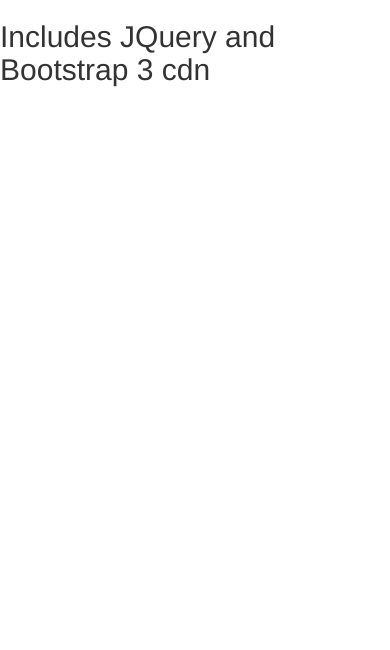
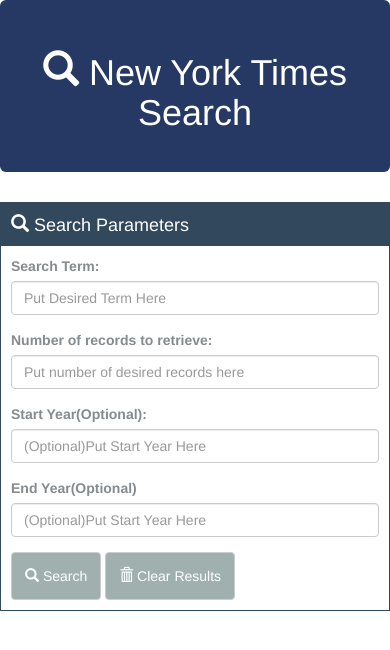
Before and after one commit to FalseFlash/NewYorkTimesSearch, a PHP site: page / in a window 390 px wide. Shown: the top 650 px of the page. Run offline with PHP 8.4, Linux system fonts and the light colour scheme; some libraries are stand-ins or nearby versions.

Commit message:
our previous working app

```diff
--- a/assets/css/style.css
+++ b/assets/css/style.css
@@ -1,4 +1,43 @@
-/* Testing if refs properly*/
-/*body {
-  background-color: red;
+/* Debugging Purposes */
+/*div {
+  border: 1px dashed pink;
+}
+
+div[class^='container']{
+  border: 2px brown solid;
 }*/
+
+/* Styles */
+.container {
+	padding: 0;
+}
+
+.jumbotron {
+	background-color: #253964;
+	color: white;
+	text-align: center;
+}
+
+#formOne {
+	border: 1px solid #32485C;
+	padding: 0;
+}
+
+#formOne button{
+	background-color: #A0B0AF;
+	color:white;
+	padding: 13px;
+}
+
+#formOne h4 {
+	background-color: #32485C;
+	color:white;
+	margin-top: 0px;
+	padding: 10px;
+}
+
+#formOne form {
+	margin: 10px;
+	color: #868B8F;
+
+}
--- a/assets/javascript/main.js
+++ b/assets/javascript/main.js
@@ -1 +1,148 @@
-// alert("testing if refs properly");
+// PART 1 ---- create Event listener for click button
+
+$("#buttonSearch").on("click", function(){
+  //0.0) Clear previous search result
+  $("#resultsTarget").empty();
+  // 0.25) initialize variables for search
+  var searchTerm, numberRecords, startYear, endYear;
+  const NYT_URL = "http://www.nytimes.com/"; // used to build images
+  // CREATE API KEY;
+  var API_key = NYT_API.key; // >> api-key
+  var API_value = NYT_API.value; // >> try to guess what this will be :)
+  // console.log(API_key + "=" + API_value);
+  var API_key_value = API_key + "=" + API_value;
+
+
+  // 0.5) Validate FORM - required text in search!
+  // need to have at least searchTerm --> or it will break!
+  // TO DO
+
+  // 1) get content from the form
+  searchTerm = $("#searchTerm").val();
+  numberRecords = $("#numberRecords :selected").text().trim();
+  startYear = $("#startYear").val();
+  endYear = $("#endYear").val();
+
+  // 2) build search query
+  var queryURL = "https://api.nytimes.com/svc/search/v2/articlesearch.json?";
+  queryURL += "q=" + searchTerm;
+  queryURL += "&" + API_key_value;
+
+  // 3) Make Ajax call
+  $.ajax({
+    url: queryURL,
+    method: "GET",
+  })
+  .done(function(object){
+    var articlesArray = object.response.docs; // gets an array of articles
+    // 1) create a target div to append each article to!
+    var resultsContainer = $("<div>");
+    // 2) loop through the array of articles & get key data
+    articlesArray.forEach(function(article){
+      // initialize variables
+      var title, snippetText, date, articleURL, multimediaArray, thumbnailURL;
+      // set variables
+      title = article.headline.main;
+      // snippetText = article.lead_paragraph;
+      snippetText = article.snippet;
+      date = article.pub_date;
+      articleURL = article.web_url;
+      multimediaArray = article.multimedia;
+      thumbnailURL = undefined; // assume its not there first
+
+      // TESTING
+      // console.log(title + "\n " + snippetText + "\n " + date + "\n " + articleURL);
+      // debugger
+      // console.log(typeof date);
+      // console.log(article);
+      // debugger
+
+
+    // 3) Create all the data into DOM values
+    // var articleWrapper = $("<div>").addClass("article-wrapper");
+    // articleWrapper.append( $("<h4>").text(title) )
+    //               .append( $("<p>").text(snippetText) )
+    //               .append( $("<p>").text(date) )
+    //               .append( $("<a>").attr("href", url)
+    //                                .attr("target", "_blank")
+    //                                .html("<p>Read More</p>") );
+    // 3a) create the wrapper for the article
+    var articleWrapper = $("<div>").addClass("media col-sm-12");
+    // 3b) check to see if article has a thumbnail image to addClass
+    // and make the DOM if it exists
+    if (multimediaArray.length !== 0){
+      // assume now there is content here
+      // loop through the array
+      multimediaArray.forEach(function(media){
+        if (media.subtype === "thumbnail"){
+          // console.log(this); // window!!
+          // console.log(media);
+          // debugger;
+          thumbnailURL = media.url;
+        }
+      }) // exits forEach loop
+    }
+    // 3b) cont. check to see if there is a thumbnailURL
+    if (thumbnailURL){
+      var mediaObject = $("<div>").addClass("media-left")
+                                  .append( $("<img>")
+                                    .addClass("media-object")
+                                    .attr("src", NYT_URL + thumbnailURL)
+                                  );
+                                  // .append( $("<a>").attr("href", articleURL) )
+      articleWrapper.append(mediaObject);
+    }
+
+
+
+    // 3c) Get the main contents of the article
+    var mediaBody = $("<div>").addClass("media-body")
+                  .append( $("<h4>").addClass("media-heading").text(title) )
+                  .append( $("<p>").text(snippetText) )
+                  .append( $("<p>").text(date) )
+                  .append( $("<a>").attr("href", articleURL)
+                                   .attr("target", "_blank")
+                                   .html("<p>Read More</p>") );
+    articleWrapper.append(mediaBody);
+
+    // 4) append to the resultsContainer
+    resultsContainer.append(articleWrapper);
+
+    }); // closes forEach
+
+    //5) update the DOM with the results Container;
+    $("#resultsTarget").append(resultsContainer);
+
+  }) //closes .done() promise
+  .fail(function(error){
+    // console.log(error);
+    $("#resultsTarget").append( $("<h4>").text("Sorry, could not load data.") );
+  })
+
+});
+
+
+// PART 2 --- create Event listener for clear button
+$("#buttonClear").on("click", function(){
+  // test to see if I can get the
+  // console.log( $("#numberRecords") );
+  // $("#numberRecords")
+
+  // var test = document.querySelector("#numberRecords");
+  // // var test = $("#numberRecords");
+  // console.log(test.selectedIndex); // returns the index the user selected
+  // var index = test.selectedIndex;
+  // var foo = test[index].innerHTML;
+  // // var foo = test[index].html();
+  // var foo = parseInt(foo);
+  // console.log(typeof foo);
+
+  // jQUERY !!!
+  // var selected = $("#numberRecords :selected").text().trim();
+  // var selected = $("#numberRecords").children("option").filter(":selected").text();
+  // console.log( typeof parseInt(selected) );
+  // console.log( typeof selected );
+  // console.log( selected );
+
+
+});
--- a/index.html
+++ b/index.html
@@ -9,16 +9,58 @@
     href="https://maxcdn.bootstrapcdn.com/bootstrap/3.3.7/css/bootstrap.min.css"
   >
   <link rel="stylesheet" href="assets/css/style.css">
+  <title>New York Times Search</title>
+</head>
 
-  <title>Boilerplate for Heroku Deployment</title>
-</head>
 <body>
-<h2> Includes JQuery and Bootstrap 3 cdn</h2>
+  <div class="container">
+      <div class="jumbotron">
+        <h1> <span class="glyphicon glyphicon-search"></span> New York Times Search</h1>
+      </div>
+  </div>
 
+  <div class="container" id="formOne">
+    <div><h4><span class="glyphicon glyphicon-search"></span> Search Parameters</h4></div>
+    <form>
+      <div class="form-group">
+        <label for="searchTerm">Search Term:</label>
+        <input type="text" class="form-control" id="searchTerm" placeholder="Put Desired Term Here">
+      </div>
+      <div class="form-group">
+        <label for="numberRecords">Number of records to retrieve:</label>
+        <input type="text" class="form-control" id="numberRecords" placeholder="Put number of desired records here">
+      </div>
+       <div class="form-group">
+        <label for="startYear">Start Year(Optional):</label>
+        <input type="text" class="form-control" id="startYear" placeholder="(Optional)Put Start Year Here">
+      </div>
+       <div class="form-group">
+        <label for="endYear">End Year(Optional)</label>
+        <input type="text" class="form-control" id="endYear" placeholder="(Optional)Put Start Year Here">
+      </div>
+      <button type="button" class="btn btn-default" id="buttonSearch"><span class="glyphicon glyphicon-search"></span> Search</button>
+      <button type="button" class="btn btn-default" id="buttonClear"><span class="glyphicon glyphicon-trash"></span> Clear Results</button>
+    </form>
+   </div>
+
+
+  <!-- >>>>>>>>>>> Results Section <<<<<<<<< -->
+  <div class="container resultsSection">
+    <div class="row" id="resultsTarget">
+        <!-- <div id="resultsTarget"></div> -->
+    </div> <!-- closes searchSection row-->
+  </div>
+
+
+  <!-- >>>>>>>>>>> Footer Section <<<<<<<<< -->
+  <div class="footer container-fluid">
+  </div>
 
 
 <!-- Including scripts here -->
 <script src="https://code.jquery.com/jquery-3.1.1.min.js"></script>
+<script src="https://maxcdn.bootstrapcdn.com/bootstrap/3.3.7/js/bootstrap.min.js"></script>
+<script src="assets/javascript/private.js"></script>
 <script src="assets/javascript/main.js"></script>
 </body>
 </html>
```
